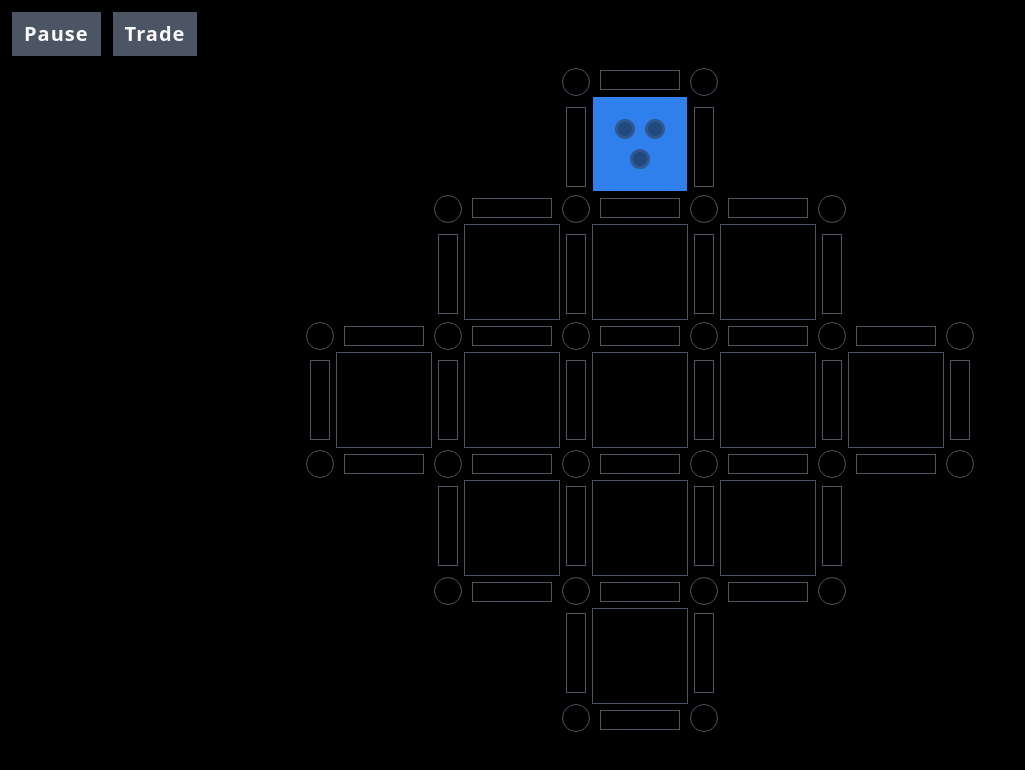
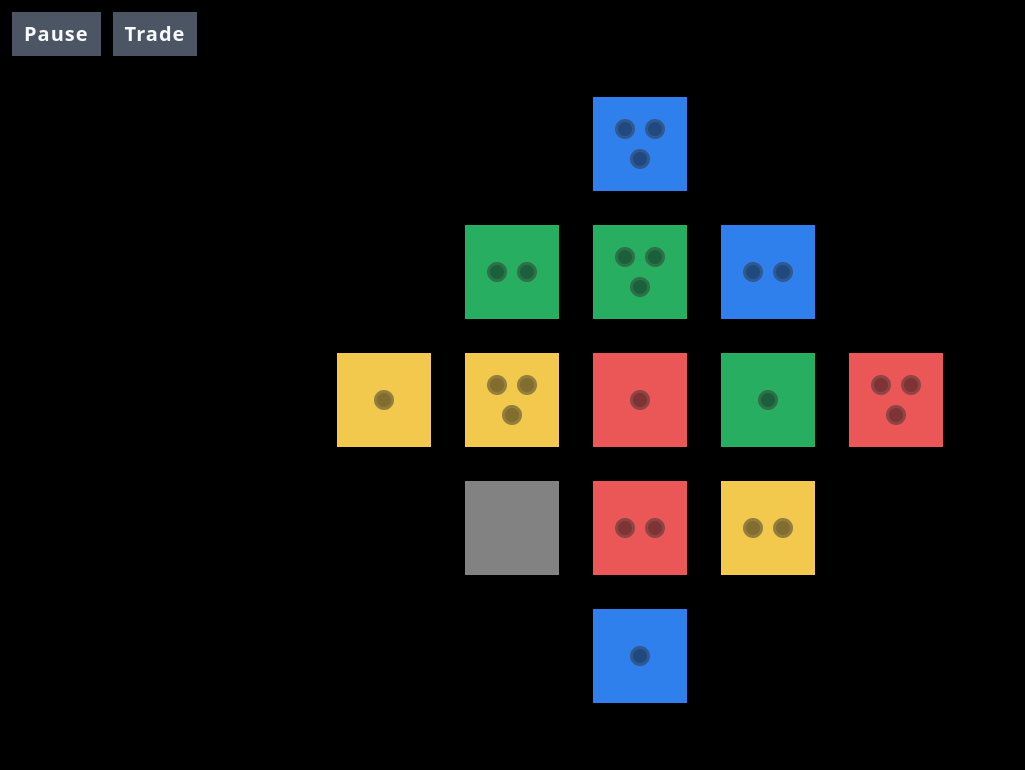
Before and after one commit to hugginsio/capstone_seven, an Angular app: page /game in a window 1280 px wide. Shown: the top 770 px of the page, without its empty margins (0-1025 px from the left). Built offline with nearby package versions, Linux system fonts and the light colour scheme.

Commit message:
game: initial gameboard + UI integration

```diff
--- a/src/app/app.component.ts
+++ b/src/app/app.component.ts
@@ -24,11 +24,11 @@ export class AppComponent {
     console.log(`Environment: ${AppConfig.environment} / ${this.electronService.isElectron ? 'ELECTRON' : 'BROWSER'}`);
 
     // Game defaults
-    // We set these in the app component so that they are always created on startup
+    // We set these in the app component so that they are always created on startup, regardless of page
     this.storageService.setContext('game');
     this.storageService.store('mode', 'pva');
     this.storageService.store('ai-difficulty', 'easy');
     this.storageService.store('guided-tutorial', 'false');
-    this.storageService.update('board-seed', 'random');
+    this.storageService.update('board-seed', '!random');
   }
 }
--- a/src/app/pages/game/game.component.html
+++ b/src/app/pages/game/game.component.html
@@ -12,7 +12,7 @@
   <div class="h-screen w-screen overscroll-none text-center absolute top-0 right-0 bg-overlay z-50" *ngIf="this.gamePaused">
     <div class="flex flex-row items-center content-center h-full">
       <div class="mx-auto flex flex-col spacing-y-5 w-1/3">
-        <p class="text-5xl font-bold tracking-wide p-10">Paused</p>
+        <p class="text-5xl font-bold tracking-wide p-5">Paused</p>
         <div class="flex space-x-5 w-full">
           <div class="menu-btn w-1/3 pointer-events-auto" routerLink="/menu/landing">
             <div>
@@ -32,7 +32,7 @@
   <div class="h-screen w-screen overscroll-none text-center absolute top-0 right-0 bg-overlay z-50" *ngIf="this.isTrading">
     <div class="flex flex-row items-center content-center h-full">
       <div class="mx-auto flex flex-col spacing-y-5 w-1/3">
-        <p class="text-5xl font-bold tracking-wide p-10">Trading</p>
+        <p class="text-5xl font-bold tracking-wide p-5">Trading</p>
         <div class="flex flex-col space-y-3 bg-black border-4 border-gray-600 p-3">
           <p class="font-normal">Trades can only be executed once per turn.</p>
           <p>Trade any three for one.</p>
@@ -86,31 +86,67 @@
       </div>
     </div>
   </div>
+  <!-- Game Over Modal Container -->
+  <div class="h-screen w-screen overscroll-none text-center absolute top-0 right-0 bg-overlay z-50" *ngIf="this.gameOver">
+    <div class="flex flex-row items-center content-center h-full">
+      <div class="mx-auto flex flex-col spacing-y-5 w-1/3">
+        <p class="text-5xl font-bold tracking-wide p-5">{{ this.gameOverText }}</p>
+        <div class="flex flex-col space-y-3 bg-black border-4 border-gray-600 p-3">
+          <p class="text-3xl">Player One</p>
+          <p class="text-2xl font-normal">13 Points</p>
+          <div class="flex space-x-3">
+            <div class="resource-button-trade">
+              <img src="/assets/game/Resource-Red.png" class="w-full h-full opacity-0" />
+            </div>
+            <div class="resource-button-trade">
+              <img src="/assets/game/Resource-Green.png" class="w-full h-full" />
+            </div>
+            <div class="resource-button-trade">
+              <img src="/assets/game/Resource-Blue.png" class="w-full h-full" />
+            </div>
+          </div>
+          <p class="text-2xl font-normal">Player One's largest network was 15 branches.</p>
+          <div class="flex space-x-3 w-full flex-grow-0">
+            <div class="menu-btn-light w-full flex-grow pointer-events-auto" routerLink="/menu/landing">
+              <div>
+                <p>Exit</p>
+              </div>
+            </div>
+            <div class="menu-btn w-full flex-grow pointer-events-auto" routerLink="/menu/new/local">
+              <div>
+                <p>Play Again</p>
+              </div>
+            </div>
+          </div>
+        </div>
+      </div>
+    </div>
+  </div>
   <!-- Tiles -->
   <div class="flex flex-row items-center content-center h-full">
     <div class="gameboard">
       <div class="tile-container">
-        <div id="TX" (click)="clickPiece($event)" class="tile available tile-blue-3"></div>
+        <div id="T0" (click)="clickPiece($event)" class="tile available" [ngClass]="assemblePieceClass('T', 0)"></div>
       </div>
       <div class="tile-container">
-        <div id="TX" (click)="clickPiece($event)" class="tile unavailable"></div>
-        <div id="TX" (click)="clickPiece($event)" class="tile unavailable"></div>
-        <div id="TX" (click)="clickPiece($event)" class="tile unavailable"></div>
+        <div id="T1" (click)="clickPiece($event)" class="tile unavailable" [ngClass]="assemblePieceClass('T', 1)"></div>
+        <div id="T2" (click)="clickPiece($event)" class="tile unavailable" [ngClass]="assemblePieceClass('T', 2)"></div>
+        <div id="T3" (click)="clickPiece($event)" class="tile unavailable" [ngClass]="assemblePieceClass('T', 3)"></div>
       </div>
       <div class="tile-container">
-        <div id="TX" (click)="clickPiece($event)" class="tile unavailable"></div>
-        <div id="TX" (click)="clickPiece($event)" class="tile unavailable"></div>
-        <div id="TX" (click)="clickPiece($event)" class="tile unavailable"></div>
-        <div id="TX" (click)="clickPiece($event)" class="tile unavailable"></div>
-        <div id="TX" (click)="clickPiece($event)" class="tile unavailable"></div>
+        <div id="T4" (click)="clickPiece($event)" class="tile unavailable" [ngClass]="assemblePieceClass('T', 4)"></div>
+        <div id="T5" (click)="clickPiece($event)" class="tile unavailable" [ngClass]="assemblePieceClass('T', 5)"></div>
+        <div id="T6" (click)="clickPiece($event)" class="tile unavailable" [ngClass]="assemblePieceClass('T', 6)"></div>
+        <div id="T7" (click)="clickPiece($event)" class="tile unavailable" [ngClass]="assemblePieceClass('T', 7)"></div>
+        <div id="T8" (click)="clickPiece($event)" class="tile unavailable" [ngClass]="assemblePieceClass('T', 8)"></div>
       </div>
       <div class="tile-container">
-        <div id="TX" (click)="clickPiece($event)" class="tile unavailable"></div>
-        <div id="TX" (click)="clickPiece($event)" class="tile unavailable"></div>
-        <div id="TX" (click)="clickPiece($event)" class="tile unavailable"></div>
+        <div id="T9" (click)="clickPiece($event)" class="tile unavailable" [ngClass]="assemblePieceClass('T', 9)"></div>
+        <div id="T10" (click)="clickPiece($event)" class="tile unavailable" [ngClass]="assemblePieceClass('T', 10)"></div>
+        <div id="T11" (click)="clickPiece($event)" class="tile unavailable" [ngClass]="assemblePieceClass('T', 11)"></div>
       </div>
       <div class="tile-container">
-        <div id="TX" (click)="clickPiece($event)" class="tile unavailable"></div>
+        <div id="T12" (click)="clickPiece($event)" class="tile unavailable" [ngClass]="assemblePieceClass('T', 12)"></div>
       </div>
     </div>
   </div>
@@ -120,40 +156,40 @@
   <div class="flex flex-row items-center content-center h-full">
     <div class="mx-auto flex flex-col spacing-y-nodes">
       <div class="node-container">
-        <div id="NX" (click)="clickPiece($event)" class="node unavailable"></div>
-        <div id="NX" (click)="clickPiece($event)" class="node unavailable"></div>
+        <div id="N0" (click)="clickPiece($event)" class="node unavailable" [ngClass]="assemblePieceClass('N', 0)"></div>
+        <div id="N1" (click)="clickPiece($event)" class="node unavailable" [ngClass]="assemblePieceClass('N', 1)"></div>
       </div>
       <div class="node-container">
-        <div id="NX" (click)="clickPiece($event)" class="node unavailable"></div>
-        <div id="NX" (click)="clickPiece($event)" class="node unavailable"></div>
-        <div id="NX" (click)="clickPiece($event)" class="node unavailable"></div>
-        <div id="NX" (click)="clickPiece($event)" class="node unavailable"></div>
+        <div id="N2" (click)="clickPiece($event)" class="node unavailable" [ngClass]="assemblePieceClass('N', 2)"></div>
+        <div id="N3" (click)="clickPiece($event)" class="node unavailable" [ngClass]="assemblePieceClass('N', 3)"></div>
+        <div id="N4" (click)="clickPiece($event)" class="node unavailable" [ngClass]="assemblePieceClass('N', 4)"></div>
+        <div id="N5" (click)="clickPiece($event)" class="node unavailable" [ngClass]="assemblePieceClass('N', 5)"></div>
       </div>
       <div class="node-container">
-        <div id="NX" (click)="clickPiece($event)" class="node unavailable"></div>
-        <div id="NX" (click)="clickPiece($event)" class="node unavailable"></div>
-        <div id="NX" (click)="clickPiece($event)" class="node unavailable"></div>
-        <div id="NX" (click)="clickPiece($event)" class="node unavailable"></div>
-        <div id="NX" (click)="clickPiece($event)" class="node unavailable"></div>
-        <div id="NX" (click)="clickPiece($event)" class="node unavailable"></div>
+        <div id="N6" (click)="clickPiece($event)" class="node unavailable" [ngClass]="assemblePieceClass('N', 6)"></div>
+        <div id="N7" (click)="clickPiece($event)" class="node unavailable" [ngClass]="assemblePieceClass('N', 7)"></div>
+        <div id="N8" (click)="clickPiece($event)" class="node unavailable" [ngClass]="assemblePieceClass('N', 8)"></div>
+        <div id="N9" (click)="clickPiece($event)" class="node unavailable" [ngClass]="assemblePieceClass('N', 9)"></div>
+        <div id="N10" (click)="clickPiece($event)" class="node unavailable" [ngClass]="assemblePieceClass('N', 10)"></div>
+        <div id="N11" (click)="clickPiece($event)" class="node unavailable" [ngClass]="assemblePieceClass('N', 11)"></div>
       </div>
       <div class="node-container">
-        <div id="NX" (click)="clickPiece($event)" class="node unavailable"></div>
-        <div id="NX" (click)="clickPiece($event)" class="node unavailable"></div>
-        <div id="NX" (click)="clickPiece($event)" class="node unavailable"></div>
-        <div id="NX" (click)="clickPiece($event)" class="node unavailable"></div>
-        <div id="NX" (click)="clickPiece($event)" class="node unavailable"></div>
-        <div id="NX" (click)="clickPiece($event)" class="node unavailable"></div>
+        <div id="N12" (click)="clickPiece($event)" class="node unavailable" [ngClass]="assemblePieceClass('N', 12)"></div>
+        <div id="N13" (click)="clickPiece($event)" class="node unavailable" [ngClass]="assemblePieceClass('N', 13)"></div>
+        <div id="N14" (click)="clickPiece($event)" class="node unavailable" [ngClass]="assemblePieceClass('N', 14)"></div>
+        <div id="N15" (click)="clickPiece($event)" class="node unavailable" [ngClass]="assemblePieceClass('N', 15)"></div>
+        <div id="N16" (click)="clickPiece($event)" class="node unavailable" [ngClass]="assemblePieceClass('N', 16)"></div>
+        <div id="N17" (click)="clickPiece($event)" class="node unavailable" [ngClass]="assemblePieceClass('N', 17)"></div>
       </div>
       <div class="node-container">
-        <div id="NX" (click)="clickPiece($event)" class="node unavailable"></div>
-        <div id="NX" (click)="clickPiece($event)" class="node unavailable"></div>
-        <div id="NX" (click)="clickPiece($event)" class="node unavailable"></div>
-        <div id="NX" (click)="clickPiece($event)" class="node unavailable"></div>
+        <div id="N18" (click)="clickPiece($event)" class="node unavailable" [ngClass]="assemblePieceClass('N', 18)"></div>
+        <div id="N19" (click)="clickPiece($event)" class="node unavailable" [ngClass]="assemblePieceClass('N', 19)"></div>
+        <div id="N20" (click)="clickPiece($event)" class="node unavailable" [ngClass]="assemblePieceClass('N', 20)"></div>
+        <div id="N21" (click)="clickPiece($event)" class="node unavailable" [ngClass]="assemblePieceClass('N', 21)"></div>
       </div>
       <div class="node-container">
-        <div id="NX" (click)="clickPiece($event)" class="node unavailable"></div>
-        <div id="NX" (click)="clickPiece($event)" class="node unavailable"></div>
+        <div id="N22" (click)="clickPiece($event)" class="node unavailable" [ngClass]="assemblePieceClass('N', 22)"></div>
+        <div id="N23" (click)="clickPiece($event)" class="node unavailable" [ngClass]="assemblePieceClass('N', 23)"></div>
       </div>
     </div>
   </div>
@@ -163,32 +199,32 @@
   <div class="flex flex-row items-center content-center h-full">
     <div class="mx-auto flex flex-col spacing-y-v-branches">
       <div class="branch-y-container">
-        <div id="BX" (click)="clickPiece($event)" class="branch-y unavailable"></div>
-        <div id="BX" (click)="clickPiece($event)" class="branch-y unavailable"></div>
+        <div id="BX" (click)="clickPiece($event)" class="branch-y unavailable" [ngClass]="assemblePieceClass('B', X)"></div>
+        <div id="BX" (click)="clickPiece($event)" class="branch-y unavailable" [ngClass]="assemblePieceClass('B', X)"></div>
       </div>
       <div class="branch-y-container">
-        <div id="BX" (click)="clickPiece($event)" class="branch-y unavailable"></div>
-        <div id="BX" (click)="clickPiece($event)" class="branch-y unavailable"></div>
-        <div id="BX" (click)="clickPiece($event)" class="branch-y unavailable"></div>
-        <div id="BX" (click)="clickPiece($event)" class="branch-y unavailable"></div>
+        <div id="BX" (click)="clickPiece($event)" class="branch-y unavailable" [ngClass]="assemblePieceClass('B', X)"></div>
+        <div id="BX" (click)="clickPiece($event)" class="branch-y unavailable" [ngClass]="assemblePieceClass('B', X)"></div>
+        <div id="BX" (click)="clickPiece($event)" class="branch-y unavailable" [ngClass]="assemblePieceClass('B', X)"></div>
+        <div id="BX" (click)="clickPiece($event)" class="branch-y unavailable" [ngClass]="assemblePieceClass('B', X)"></div>
       </div>
       <div class="branch-y-container">
-        <div id="BX" (click)="clickPiece($event)" class="branch-y unavailable"></div>
-        <div id="BX" (click)="clickPiece($event)" class="branch-y unavailable"></div>
-        <div id="BX" (click)="clickPiece($event)" class="branch-y unavailable"></div>
-        <div id="BX" (click)="clickPiece($event)" class="branch-y unavailable"></div>
-        <div id="BX" (click)="clickPiece($event)" class="branch-y unavailable"></div>
-        <div id="BX" (click)="clickPiece($event)" class="branch-y unavailable"></div>
+        <div id="BX" (click)="clickPiece($event)" class="branch-y unavailable" [ngClass]="assemblePieceClass('B', X)"></div>
+        <div id="BX" (click)="clickPiece($event)" class="branch-y unavailable" [ngClass]="assemblePieceClass('B', X)"></div>
+        <div id="BX" (click)="clickPiece($event)" class="branch-y unavailable" [ngClass]="assemblePieceClass('B', X)"></div>
+        <div id="BX" (click)="clickPiece($event)" class="branch-y unavailable" [ngClass]="assemblePieceClass('B', X)"></div>
+        <div id="BX" (click)="clickPiece($event)" class="branch-y unavailable" [ngClass]="assemblePieceClass('B', X)"></div>
+        <div id="BX" (click)="clickPiece($event)" class="branch-y unavailable" [ngClass]="assemblePieceClass('B', X)"></div>
       </div>
       <div class="branch-y-container">
-        <div id="BX" (click)="clickPiece($event)" class="branch-y unavailable"></div>
-        <div id="BX" (click)="clickPiece($event)" class="branch-y unavailable"></div>
-        <div id="BX" (click)="clickPiece($event)" class="branch-y unavailable"></div>
-        <div id="BX" (click)="clickPiece($event)" class="branch-y unavailable"></div>
+        <div id="BX" (click)="clickPiece($event)" class="branch-y unavailable" [ngClass]="assemblePieceClass('B', X)"></div>
+        <div id="BX" (click)="clickPiece($event)" class="branch-y unavailable" [ngClass]="assemblePieceClass('B', X)"></div>
+        <div id="BX" (click)="clickPiece($event)" class="branch-y unavailable" [ngClass]="assemblePieceClass('B', X)"></div>
+        <div id="BX" (click)="clickPiece($event)" class="branch-y unavailable" [ngClass]="assemblePieceClass('B', X)"></div>
       </div>
       <div class="branch-y-container">
-        <div id="BX" (click)="clickPiece($event)" class="branch-y unavailable"></div>
-        <div id="BX" (click)="clickPiece($event)" class="branch-y unavailable"></div>
+        <div id="BX" (click)="clickPiece($event)" class="branch-y unavailable" [ngClass]="assemblePieceClass('B', X)"></div>
+        <div id="BX" (click)="clickPiece($event)" class="branch-y unavailable" [ngClass]="assemblePieceClass('B', X)"></div>
       </div>
     </div>
   </div>
@@ -198,34 +234,34 @@
   <div class="flex flex-row items-center content-center h-full">
     <div class="mx-auto flex flex-col spacing-y-h-branches">
       <div class="branch-x-container">
-        <div id="BX" (click)="clickPiece($event)" class="branch-x unavailable"></div>
+        <div id="BX" (click)="clickPiece($event)" class="branch-x unavailable" [ngClass]="assemblePieceClass('B', X)"></div>
       </div>
       <div class="branch-x-container">
-        <div id="BX" (click)="clickPiece($event)" class="branch-x unavailable"></div>
-        <div id="BX" (click)="clickPiece($event)" class="branch-x unavailable"></div>
-        <div id="BX" (click)="clickPiece($event)" class="branch-x unavailable"></div>
+        <div id="BX" (click)="clickPiece($event)" class="branch-x unavailable" [ngClass]="assemblePieceClass('B', X)"></div>
+        <div id="BX" (click)="clickPiece($event)" class="branch-x unavailable" [ngClass]="assemblePieceClass('B', X)"></div>
+        <div id="BX" (click)="clickPiece($event)" class="branch-x unavailable" [ngClass]="assemblePieceClass('B', X)"></div>
       </div>
       <div class="branch-x-container">
-        <div id="BX" (click)="clickPiece($event)" class="branch-x unavailable"></div>
-        <div id="BX" (click)="clickPiece($event)" class="branch-x unavailable"></div>
-        <div id="BX" (click)="clickPiece($event)" class="branch-x unavailable"></div>
-        <div id="BX" (click)="clickPiece($event)" class="branch-x unavailable"></div>
-        <div id="BX" (click)="clickPiece($event)" class="branch-x unavailable"></div>
+        <div id="BX" (click)="clickPiece($event)" class="branch-x unavailable" [ngClass]="assemblePieceClass('B', X)"></div>
+        <div id="BX" (click)="clickPiece($event)" class="branch-x unavailable" [ngClass]="assemblePieceClass('B', X)"></div>
+        <div id="BX" (click)="clickPiece($event)" class="branch-x unavailable" [ngClass]="assemblePieceClass('B', X)"></div>
+        <div id="BX" (click)="clickPiece($event)" class="branch-x unavailable" [ngClass]="assemblePieceClass('B', X)"></div>
+        <div id="BX" (click)="clickPiece($event)" class="branch-x unavailable" [ngClass]="assemblePieceClass('B', X)"></div>
       </div>
       <div class="branch-x-container">
-        <div id="BX" (click)="clickPiece($event)" class="branch-x unavailable"></div>
-        <div id="BX" (click)="clickPiece($event)" class="branch-x unavailable"></div>
-        <div id="BX" (click)="clickPiece($event)" class="branch-x unavailable"></div>
-        <div id="BX" (click)="clickPiece($event)" class="branch-x unavailable"></div>
-        <div id="BX" (click)="clickPiece($event)" class="branch-x unavailable"></div>
+        <div id="BX" (click)="clickPiece($event)" class="branch-x unavailable" [ngClass]="assemblePieceClass('B', X)"></div>
+        <div id="BX" (click)="clickPiece($event)" class="branch-x unavailable" [ngClass]="assemblePieceClass('B', X)"></div>
+        <div id="BX" (click)="clickPiece($event)" class="branch-x unavailable" [ngClass]="assemblePieceClass('B', X)"></div>
+        <div id="BX" (click)="clickPiece($event)" class="branch-x unavailable" [ngClass]="assemblePieceClass('B', X)"></div>
+        <div id="BX" (click)="clickPiece($event)" class="branch-x unavailable" [ngClass]="assemblePieceClass('B', X)"></div>
       </div>
       <div class="branch-x-container">
-        <div id="BX" (click)="clickPiece($event)" class="branch-x unavailable"></div>
-        <div id="BX" (click)="clickPiece($event)" class="branch-x unavailable"></div>
-        <div id="BX" (click)="clickPiece($event)" class="branch-x unavailable"></div>
+        <div id="BX" (click)="clickPiece($event)" class="branch-x unavailable" [ngClass]="assemblePieceClass('B', X)"></div>
+        <div id="BX" (click)="clickPiece($event)" class="branch-x unavailable" [ngClass]="assemblePieceClass('B', X)"></div>
+        <div id="BX" (click)="clickPiece($event)" class="branch-x unavailable" [ngClass]="assemblePieceClass('B', X)"></div>
       </div>
       <div class="branch-x-container">
-        <div id="BX" (click)="clickPiece($event)" class="branch-x unavailable"></div>
+        <div id="BX" (click)="clickPiece($event)" class="branch-x unavailable" [ngClass]="assemblePieceClass('B', X)"></div>
       </div>
     </div>
   </div>
--- a/src/app/pages/game/game.component.scss
+++ b/src/app/pages/game/game.component.scss
@@ -143,11 +143,11 @@
 
 @layer components {
   .available {
-    @apply cursor-pointer border-2 border-transparent hover:border-gray-300 transition-colors duration-300;
+    @apply cursor-pointer border-4 border-transparent hover:border-gray-300 transition-colors duration-300;
   }
 
   .unavailable {
-    @apply cursor-default border border-gray-600;
+    @apply cursor-default;
   }
 
   .occupied {
@@ -181,7 +181,7 @@
   }
 
   .node {
-    @apply w-7 h-7 pointer-events-auto rounded-full;
+    @apply w-7 h-7 pointer-events-auto rounded-full border-transparent;
   }
 
   .branch-y-container {
--- a/src/app/pages/game/game.component.ts
+++ b/src/app/pages/game/game.component.ts
@@ -1,5 +1,7 @@
 import { Component, OnInit } from '@angular/core';
+import { LocalStorageService } from '../../shared/services/local-storage/local-storage.service';
 import { ClickEvent } from './interfaces/game.interface';
+import { ManagerService } from './services/gamecore/manager.service';
 
 @Component({
   selector: 'app-game',
@@ -9,13 +11,73 @@ import { ClickEvent } from './interfaces/game.interface';
 export class GameComponent implements OnInit {
   public gamePaused: boolean;
   public isTrading: boolean;
+  public gameOver: boolean;
+  public gameOverText: string;
 
-  constructor() {
+  constructor(
+    private readonly gameManager: ManagerService,
+    private readonly storageService: LocalStorageService
+  ) {
+    // Set defaults for modal triggers
     this.gamePaused = false;
     this.isTrading = false;
+    this.gameOver = false;
+    this.gameOverText = "Victory!";
+
+    this.storageService.setContext('game');
   }
 
-  ngOnInit(): void { }
+  ngOnInit(): void {
+    // Fetch the board seed set in memory
+    const boardSeed = this.storageService.fetch('board-seed');
+    if ( boardSeed === '!random' || boardSeed === 'undefined') {
+      this.gameManager.createBoard(true);
+      console.log(this.gameManager.gameBoard);
+    } else {
+      // create gameboard with user defined seed
+    }
+  }
+
+  assemblePieceClass(piece: 'T' | 'N' | 'B', id: number): string {
+    let result = '';
+    switch (piece) {
+      case 'T':
+        if (this.gameManager.gameBoard.tiles[id].color === "BLANK") {
+          result += 'unavailable ';
+        }
+
+        result += `tile-${this.gameManager.gameBoard.tiles[id].color}`;
+
+        if (this.gameManager.gameBoard.tiles[id].isExhausted) {
+          result += '-exhausted';
+          break;
+        }
+
+        if (this.gameManager.gameBoard.tiles[id].capturedBy !== 'NONE') {
+          result += `-capture-${this.gameManager.gameBoard.tiles[id].capturedBy === 'PLAYERONE' ? 'orange' : 'purple'}`;
+          break;
+        }
+
+        if (this.gameManager.gameBoard.tiles[id].maxNodes !== 0) {
+          result += `-${this.gameManager.gameBoard.tiles[id].maxNodes}`;
+        }
+
+        break;
+
+      case 'N':
+        if (this.gameManager.gameBoard.nodes[id].getOwner() !== 'NONE') {
+          result += `node-${this.gameManager.gameBoard.nodes[id].getOwner() === 'PLAYERONE' ? 'orange' : 'purple'}`;
+        }
+
+        break;
+
+      default:
+        break;
+    }
+
+    result = result.toLowerCase();
+    return result;
+  }
 
   clickPiece(event: ClickEvent): void {
     const pieceClass = event.target.className.split(' ');
--- a/src/app/pages/game/services/gamecore/manager.service.ts
+++ b/src/app/pages/game/services/gamecore/manager.service.ts
@@ -13,7 +13,7 @@ import { Player } from '../../classes/gamecore/game.class.Player';
 })
 export class ManagerService {
 
-  private gameBoard: GameBoard;
+  public gameBoard: GameBoard;
   private playerOne: Player;
   private playerTwo: Player;
   private gameType: GameType;
--- a/src/app/pages/menu/menu-common.scss
+++ b/src/app/pages/menu/menu-common.scss
@@ -1,6 +1,6 @@
 @layer components {
   .menu-btn {
-    @apply p-5 bg-gray-600 border-4 border-gray-800 w-1/3 cursor-pointer hover:border-gray-300 focus:outline-none transition-colors duration-100;
+    @apply p-5 bg-gray-600 border-4 border-gray-900 w-1/3 cursor-pointer hover:border-gray-300 focus:outline-none transition-colors duration-100;
   }
 
   .menu-input {
```
